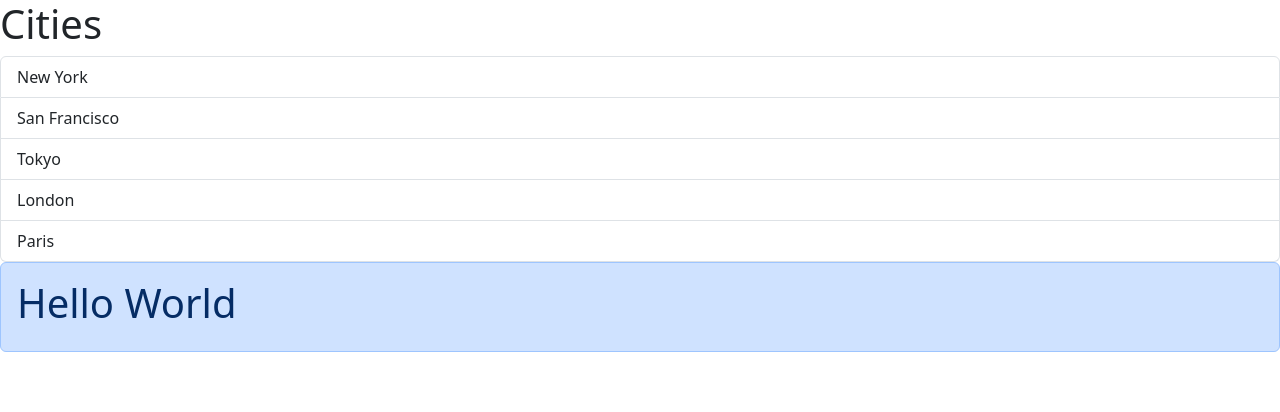
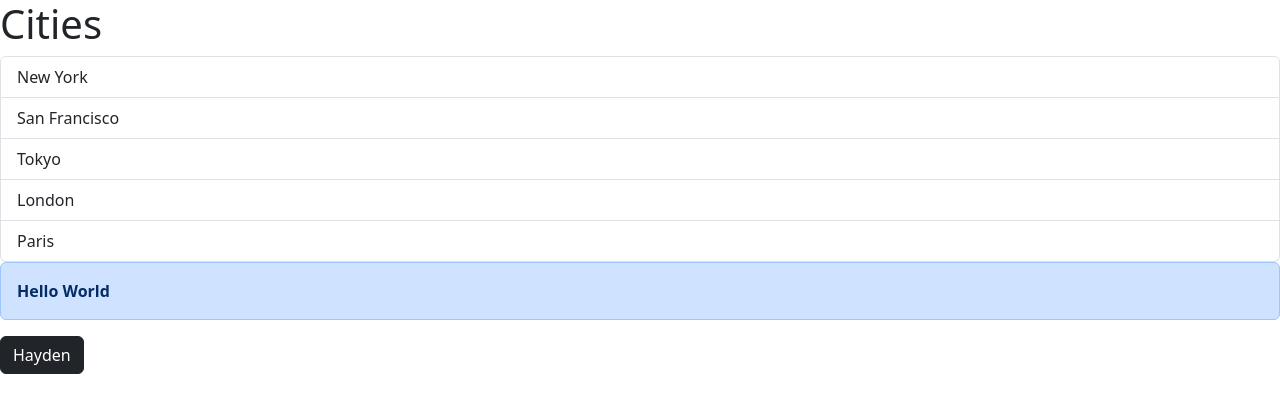
Before and after one commit to haydenshelley/typescript-react-practice, a React (Vite) app: page / in a window 1280 px wide. Shown: the top 412 px of the page. Built offline with nearby package versions, Linux system fonts and the light colour scheme.

Commit message:
render button component

```diff
--- a/src/App.tsx
+++ b/src/App.tsx
@@ -1,4 +1,5 @@
 import Alert from "./components/Alert";
+import { Button } from "./components/Button";
 import ListGroup from "./components/ListGroup";
 
 function App() {
@@ -14,8 +15,9 @@ function App() {
         onSelectItem={handleSelectItem}
       />
       <Alert>
-        <h1>Hello World</h1>
+        <strong>Hello World</strong>
       </Alert>
+      <Button name="Hayden" />
     </div>
   );
 }
--- /dev/null
+++ b/src/components/Button.tsx
@@ -0,0 +1,13 @@
+interface Props {
+  name: string;
+}
+
+export const Button = ({ name }: Props) => {
+  return (
+    <>
+      <button type="button" className="btn btn-dark">
+        {name}
+      </button>
+    </>
+  );
+};
```
